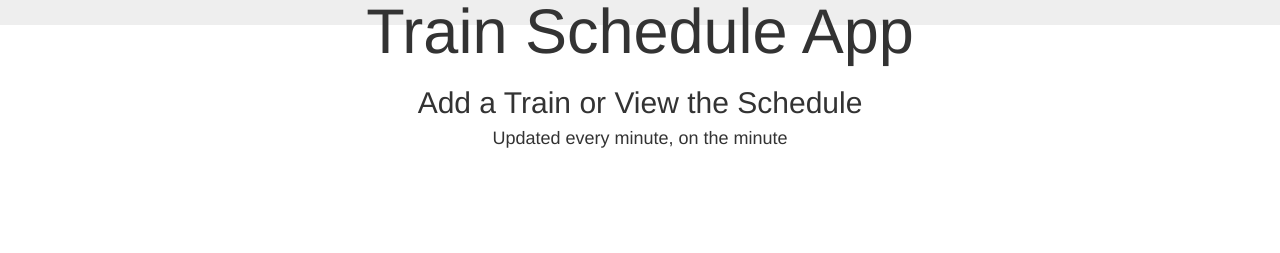
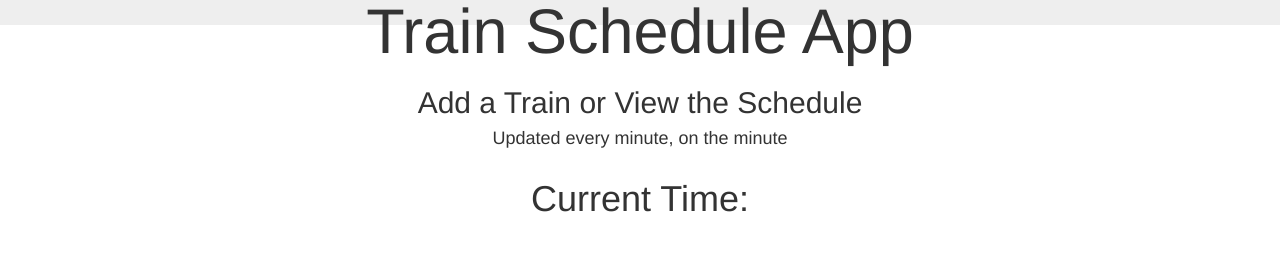
Before and after one commit to JMillan13/Train-Scheduler-, a plain HTML site: page index.html in a window 1280 px wide. Shown: the part 71-324 px from the top of the page. Drawn offline with nearby package versions, Linux system fonts and the light colour scheme; no server answers.

Commit message:
main container

```diff
--- a/index.html
+++ b/index.html
@@ -53,3 +53,16 @@
 
       <!-- </div> -->
     </div>
+  <!-- Main Page Container -->
+  <div class="container">
+
+
+    <!-- Current Time -->
+    <div class="row">
+      <div class="col-lg-12">
+        <h1 class="text-center clock-display">Current Time: <span id = "current-time" class = "clock-display"></span></h1>
+      </div>
+    </div>
+
+
+    <br>
```
